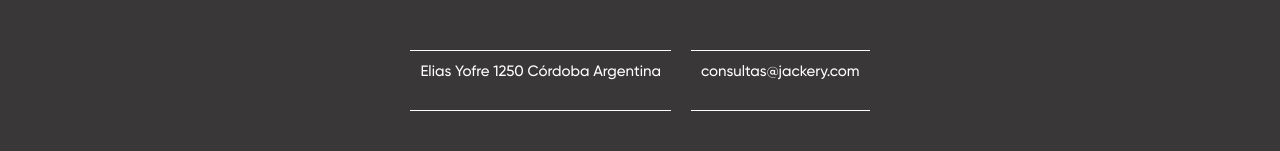
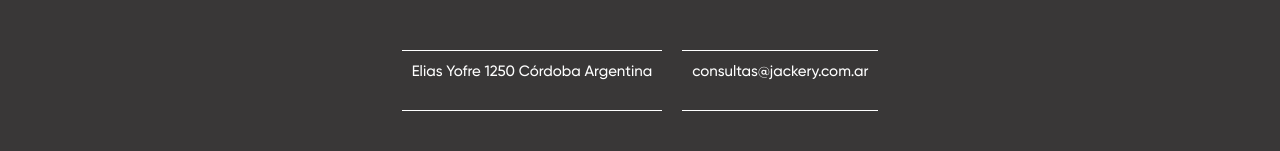
Before and after one commit to pablitto25/webj-ar, a React (Create React App) app: page / in a window 1280 px wide. Shown: the part 2521-2672 px from the top of the page. Built offline with nearby package versions, Linux system fonts and the light colour scheme.

Commit message:
edited mail home

```diff
--- a/src/components/Footer/Footer.js
+++ b/src/components/Footer/Footer.js
@@ -36,7 +36,7 @@ const footer = () => {
                     <p>Elias Yofre 1250 Córdoba Argentina</p>
                 </div>
                 <div className='footerTex1'>
-                    <p>consultas@jackery.com</p>
+                    <p>consultas@jackery.com.ar</p>
                 </div>
             </section>
             <img src={Logo2} alt='Logo' className='LogoFooter' />
```
